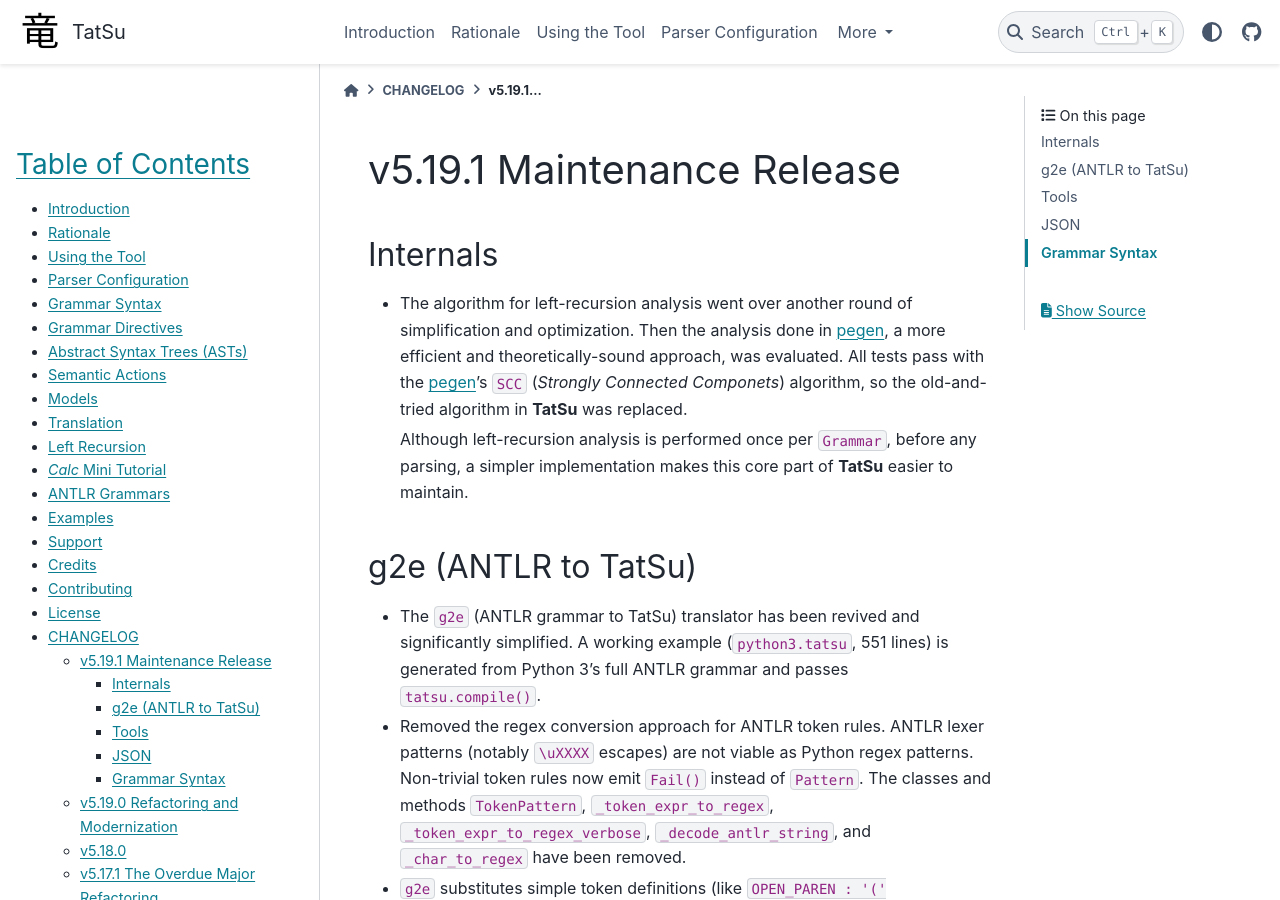
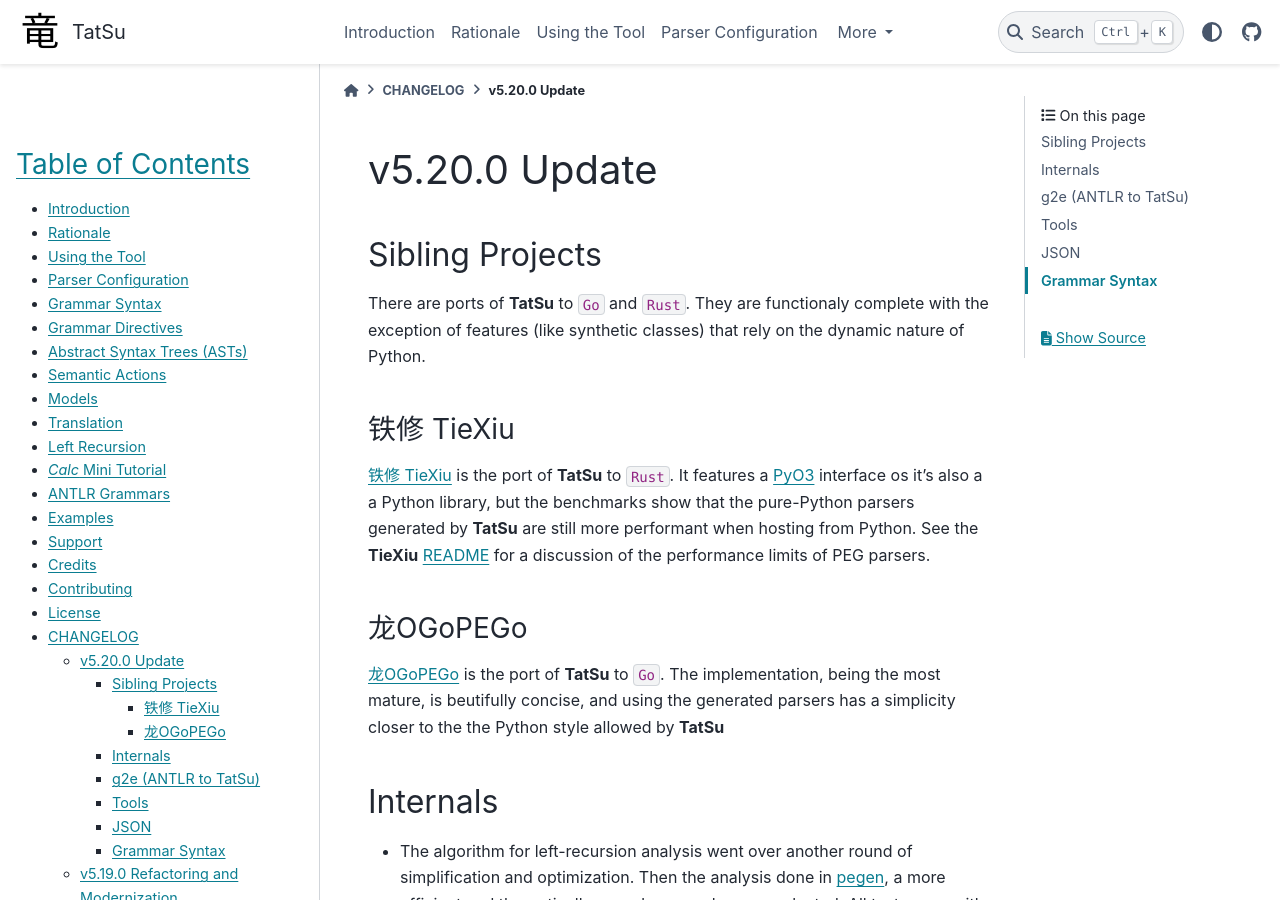
Before and after one commit to neogeny/TatSu, a Sphinx documentation site: the page built from docs/changelog/CHANGELOG_v5.20.0.md, in a window 1280 px wide and 900 px high. Built offline with Sphinx 7.4.7 and the PyData theme 0.15.4, drawn with Linux system fonts in a browser that asks for light colours; pages that are not in the unit, such as notebooks, are missing from menus.

Commit message:
[dist] prepare for release

```diff
--- a/docs/changelog/CHANGELOG_v5.19.1.md
+++ b/docs/changelog/CHANGELOG_v5.20.0.md
@@ -3,7 +3,32 @@
 SPDX-License-Identifier: BSD-4-Clause
 -->
 
-# v5.19.1 Maintenance Release
+# v5.20.0 Update
+
+## Sibling Projects
+
+There are ports of **TatSu** to `Go` and `Rust`. They are functionaly complete
+with the exception of features (like synthetic classes) that rely on the
+dynamic nature of Python.
+
+[铁修 TieXiu]: https://github.com/neogeny/tiexiu
+[⻰OGoPEGo]: https://github.com/neogeny/ogopego
+[PyO3]: https://pyo3.rs/v0.28.3/
+[README]: https://github.com/neogeny/tiexiu/blob/main/README.md
+
+### 铁修 TieXiu
+
+[铁修 TieXiu][] is the port of **TatSu** to `Rust`. It features a [PyO3][]
+interface os it's also a a Python library, but the benchmarks show that
+the pure-Python parsers generated by **TatSu** are still more performant when
+hosting from Python. See the **TieXiu** [README][] for a discussion of the
+performance limits of PEG parsers.
+
+### ⻰OGoPEGo
+
+[⻰OGoPEGo][] is the port of **TatSu** to `Go`. The implementation, being the
+most mature, is beutifully concise, and using the generated parsers has a
+simplicity closer to the the Python style allowed by **TatSu**
 
 
 ## Internals
--- a/tatsu/_version.py
+++ b/tatsu/_version.py
@@ -7,6 +7,6 @@
 
 
 __toolname__ = 'TatSu'
-__version__ = '5.19.1a1'
+__version__ = '5.20.0'
 version = __version__
 version_info = Version.parse(version).astuple()
```
